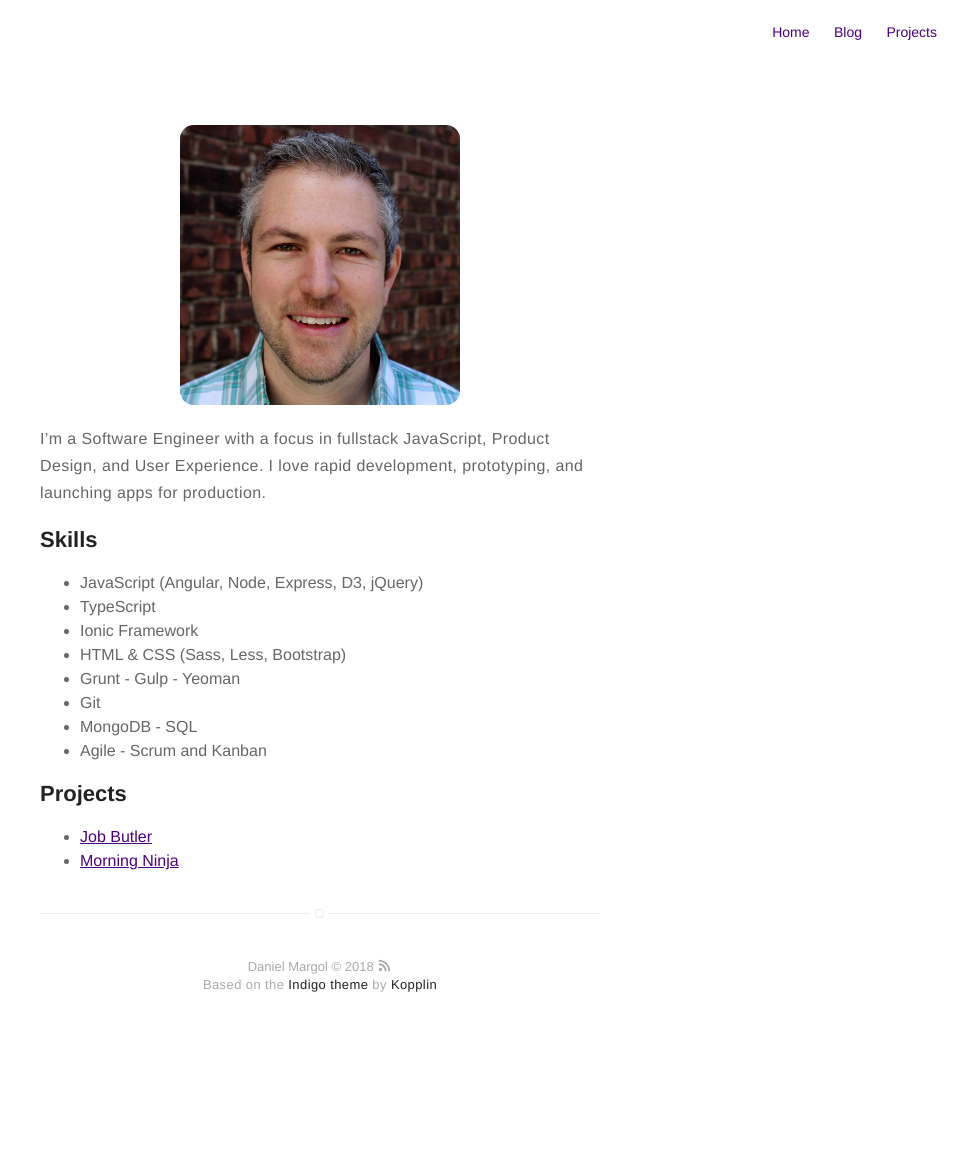
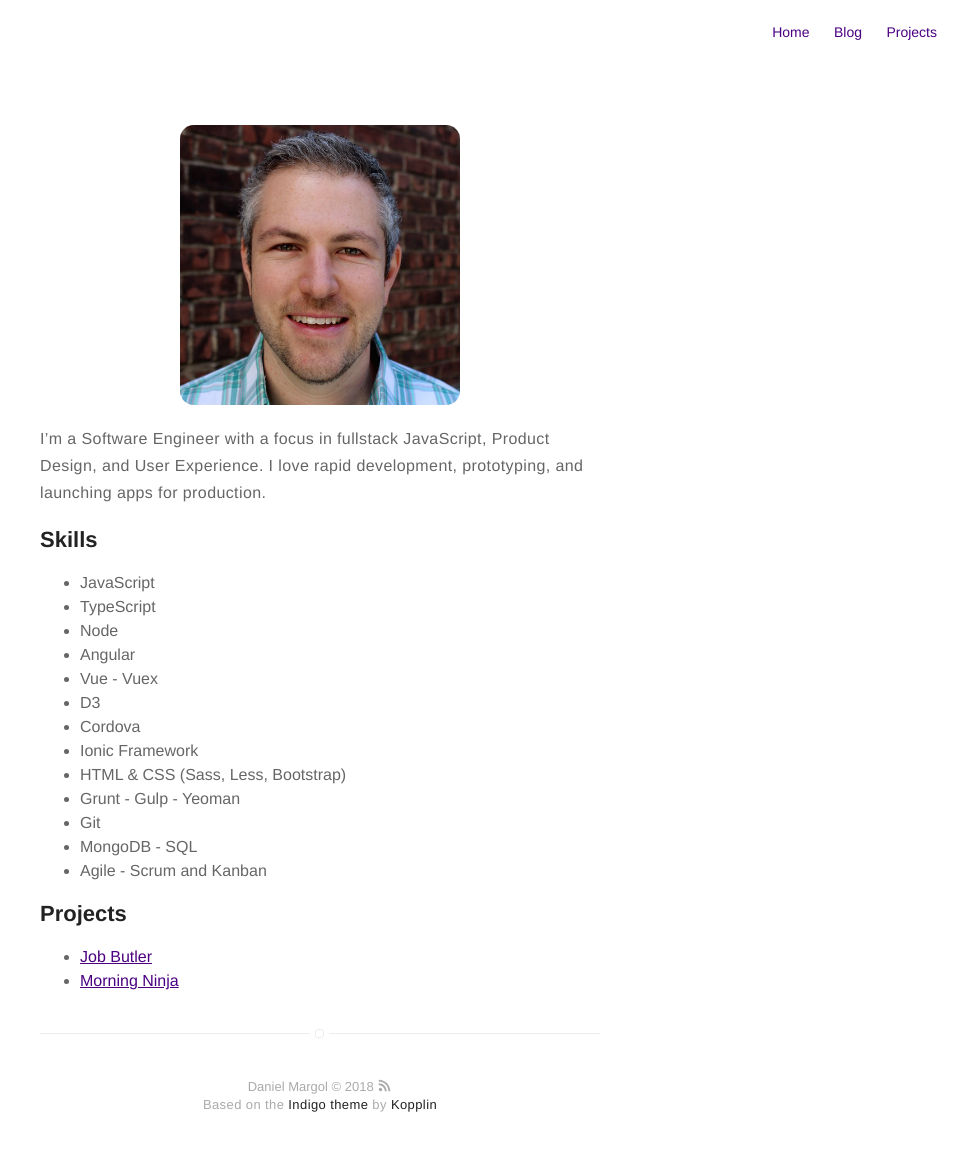
Before and after one commit to dmarg/dmarg.github.io, a Jekyll site: the page built from about.md, in a window 1280 px wide. Shown: the whole page, without its empty margins (320-1280 px from the left). Built offline with Jekyll 4.4.1, drawn with Linux system fonts in a browser that asks for light colours; before the commit the page ends 1056 px from its top, so only the background shows below that.

Commit message:
update for about me section 2018-07-12

```diff
--- a/about.md
+++ b/about.md
@@ -2,6 +2,7 @@
 title: About
 layout: page
 ---
+
 <!--![Profile Image]({{ site.url }}/{{ site.picture }})-->
 
 <img class="selfie" style="border-radius: 5%" alt="{{ site.name }}" src="{% if site.external-image %}{{ site.picture }}{% else %}{{ site.url }}/{{ site.picture }}{% endif %}" />
@@ -12,8 +13,13 @@ I love rapid development, prototyping, and launching apps for production.</p>
 <h2>Skills</h2>
 
 <ul class="skill-list center">
-	<li>JavaScript (Angular, Node, Express, D3, jQuery)</li>
+	<li>JavaScript</li>
 	<li>TypeScript</li>
+	<li>Node</li>
+	<li>Angular</li>
+	<li>Vue - Vuex</li>
+	<li>D3</li>
+	<li>Cordova</li>
 	<li>Ionic Framework</li>
 	<li>HTML &amp; CSS (Sass, Less, Bootstrap)</li>
 	<li>Grunt - Gulp - Yeoman</li>
```
